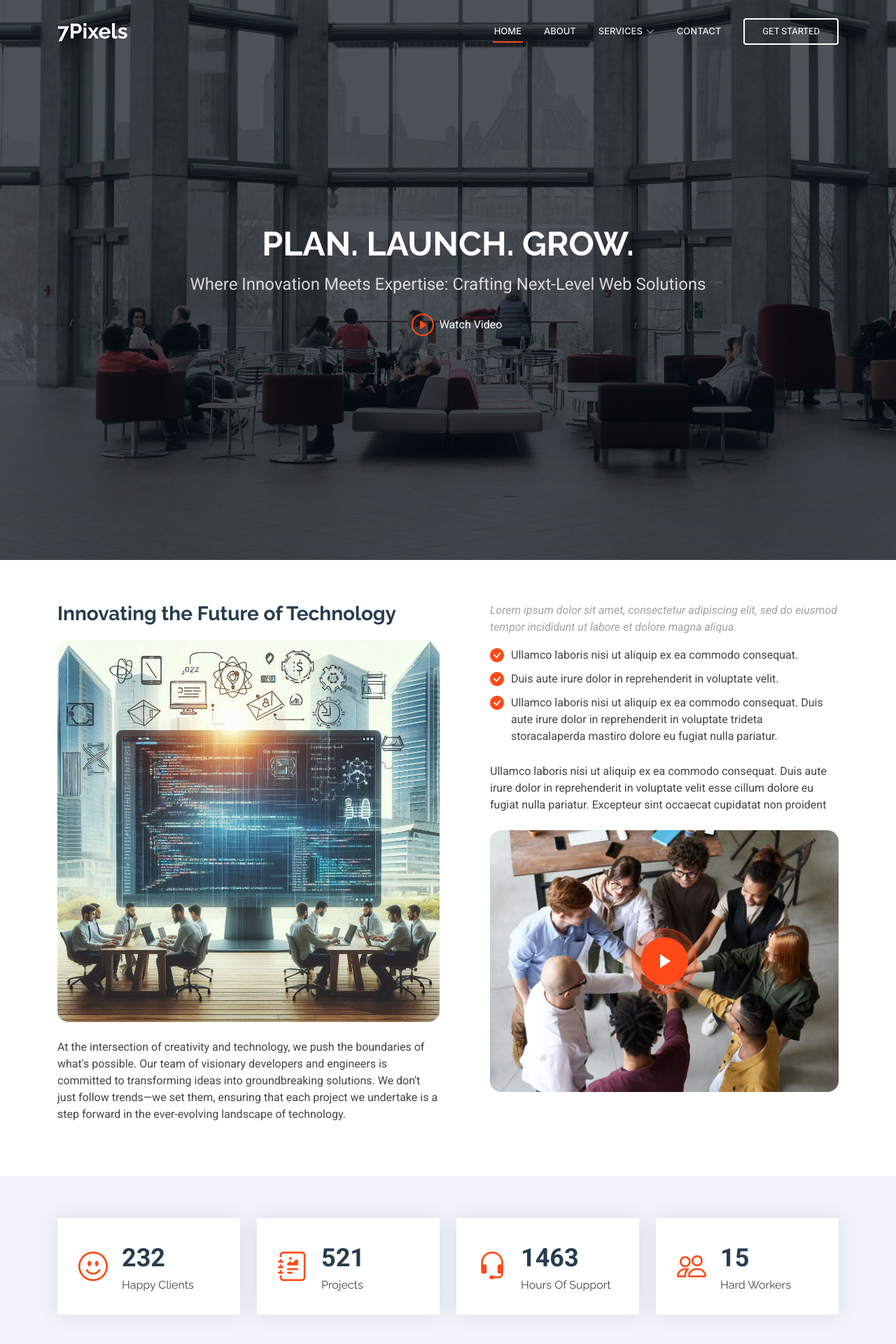
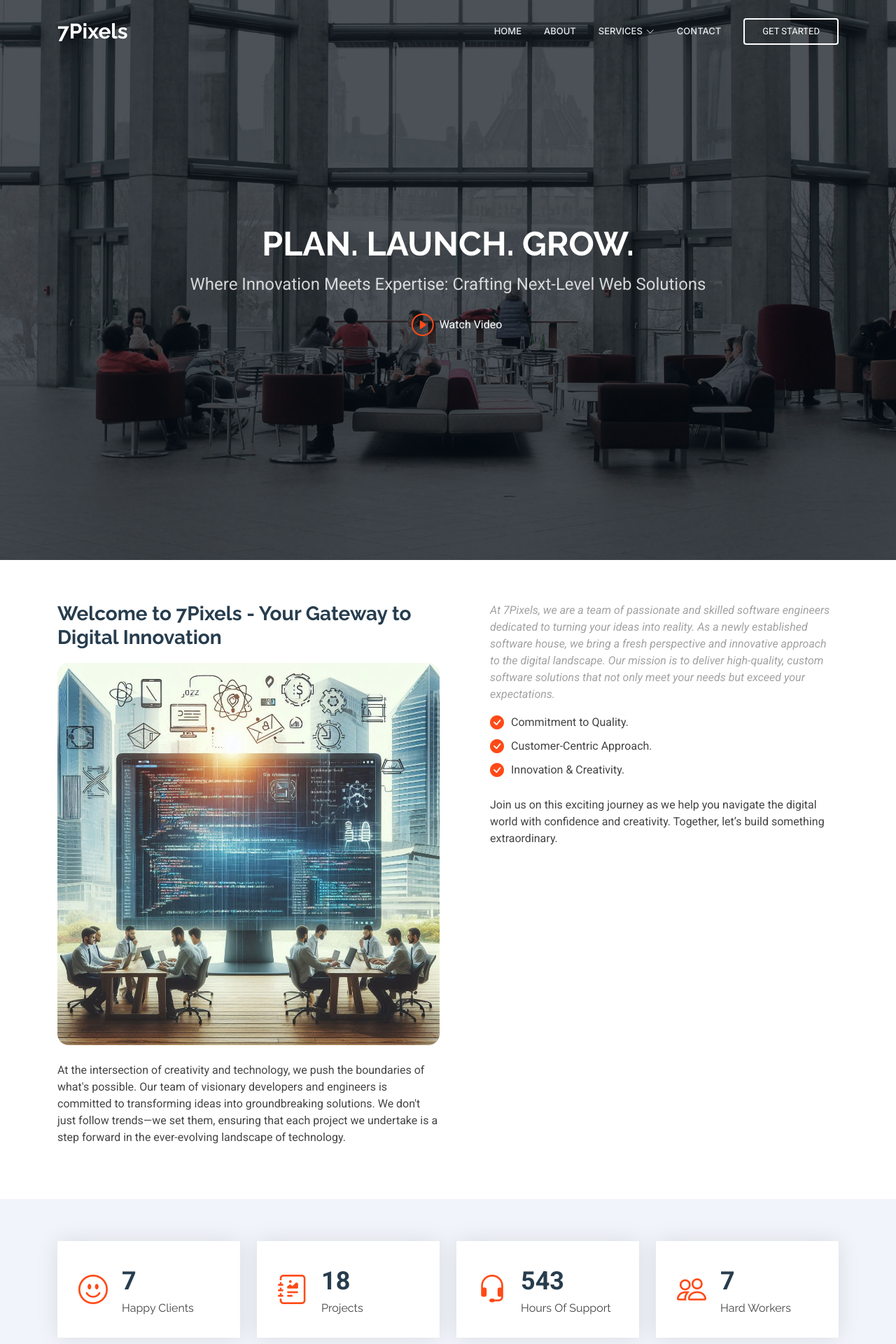
Before and after one commit to ans-naeem/7pixels, a Flask app: page / in a window 1280 px wide. Shown: the top 1920 px of the page at 70% size. Run offline with Flask 3, Linux system fonts and the light colour scheme; some libraries are stand-ins or nearby versions.

Commit message:
first page some information and project listed

```diff
--- a/templates/index.html
+++ b/templates/index.html
@@ -43,7 +43,7 @@
 
       <nav id="navmenu" class="navmenu">
         <ul>
-          <li><a href="#hero" class="active">Home</a></li>
+          <li><a href="{{url_for('homepage')}} class="active">Home</a></li>
           <li><a href="#about">About</a></li>
           <li class="dropdown"><a href="#"><span>Services</span> <i class="bi bi-chevron-down toggle-dropdown"></i></a>
             <ul>
@@ -94,7 +94,7 @@
 
         <div class="row gy-4">
           <div class="col-lg-6" data-aos="fade-up" data-aos-delay="100">
-            <h3>Innovating the Future of Technology
+            <h3>Welcome to 7Pixels - Your Gateway to Digital Innovation
 </h3>
             <img src="static/assets/img/about.jpg" class="img-fluid rounded-4 mb-4" alt="">
             <p>At the intersection of creativity and technology, we push the boundaries of what's possible. Our team of visionary developers and engineers is committed to transforming ideas into groundbreaking solutions. We don't just follow trends—we set them, ensuring that each project we undertake is a step forward in the ever-evolving landscape of technology.</p>
@@ -102,23 +102,22 @@
           <div class="col-lg-6" data-aos="fade-up" data-aos-delay="250">
             <div class="content ps-0 ps-lg-5">
               <p class="fst-italic">
-                Lorem ipsum dolor sit amet, consectetur adipiscing elit, sed do eiusmod tempor incididunt ut labore et dolore
-                magna aliqua.
+                At 7Pixels, we are a team of passionate and skilled software engineers dedicated to turning your ideas into reality. As a newly established software house, we bring a fresh perspective and innovative approach to the digital landscape. Our mission is to deliver high-quality, custom software solutions that
+				not only meet your needs but exceed your expectations.
               </p>
               <ul>
-                <li><i class="bi bi-check-circle-fill"></i> <span>Ullamco laboris nisi ut aliquip ex ea commodo consequat.</span></li>
-                <li><i class="bi bi-check-circle-fill"></i> <span>Duis aute irure dolor in reprehenderit in voluptate velit.</span></li>
-                <li><i class="bi bi-check-circle-fill"></i> <span>Ullamco laboris nisi ut aliquip ex ea commodo consequat. Duis aute irure dolor in reprehenderit in voluptate trideta storacalaperda mastiro dolore eu fugiat nulla pariatur.</span></li>
+                <li><i class="bi bi-check-circle-fill"></i> <span>Commitment to Quality.</span></li>
+                <li><i class="bi bi-check-circle-fill"></i> <span>Customer-Centric Approach.</span></li>
+                <li><i class="bi bi-check-circle-fill"></i> <span>Innovation & Creativity.</span></li>
               </ul>
               <p>
-                Ullamco laboris nisi ut aliquip ex ea commodo consequat. Duis aute irure dolor in reprehenderit in voluptate
-                velit esse cillum dolore eu fugiat nulla pariatur. Excepteur sint occaecat cupidatat non proident
+                Join us on this exciting journey as we help you navigate the digital world with confidence and creativity. Together, let’s build something extraordinary.
               </p>
 
-              <div class="position-relative mt-4">
-                <img src="static/assets/img/about-2.jpg" class="img-fluid rounded-4" alt="">
-                <a href="https://www.youtube.com/watch?v=Y7f98aduVJ8" class="glightbox pulsating-play-btn"></a>
-              </div>
+              <!-- <div class="position-relative mt-4"> -->
+                <!-- <img src="static/assets/img/about-2.jpg" class="img-fluid rounded-4" alt=""> -->
+                <!-- <a href="https://www.youtube.com/watch?v=Y7f98aduVJ8" class="glightbox pulsating-play-btn"></a> -->
+              <!-- </div> -->
             </div>
           </div>
         </div>
@@ -138,7 +137,7 @@
             <div class="stats-item d-flex align-items-center w-100 h-100">
               <i class="bi bi-emoji-smile color-blue flex-shrink-0"></i>
               <div>
-                <span data-purecounter-start="0" data-purecounter-end="232" data-purecounter-duration="1" class="purecounter"></span>
+                <span data-purecounter-start="0" data-purecounter-end="7" data-purecounter-duration="1" class="purecounter"></span>
                 <p>Happy Clients</p>
               </div>
             </div>
@@ -148,7 +147,7 @@
             <div class="stats-item d-flex align-items-center w-100 h-100">
               <i class="bi bi-journal-richtext color-orange flex-shrink-0"></i>
               <div>
-                <span data-purecounter-start="0" data-purecounter-end="521" data-purecounter-duration="1" class="purecounter"></span>
+                <span data-purecounter-start="0" data-purecounter-end="18" data-purecounter-duration="1" class="purecounter"></span>
                 <p>Projects</p>
               </div>
             </div>
@@ -158,7 +157,7 @@
             <div class="stats-item d-flex align-items-center w-100 h-100">
               <i class="bi bi-headset color-green flex-shrink-0"></i>
               <div>
-                <span data-purecounter-start="0" data-purecounter-end="1463" data-purecounter-duration="1" class="purecounter"></span>
+                <span data-purecounter-start="0" data-purecounter-end="543" data-purecounter-duration="1" class="purecounter"></span>
                 <p>Hours Of Support</p>
               </div>
             </div>
@@ -168,7 +167,7 @@
             <div class="stats-item d-flex align-items-center w-100 h-100">
               <i class="bi bi-people color-pink flex-shrink-0"></i>
               <div>
-                <span data-purecounter-start="0" data-purecounter-end="15" data-purecounter-duration="1" class="purecounter"></span>
+                <span data-purecounter-start="0" data-purecounter-end="7" data-purecounter-duration="1" class="purecounter"></span>
                 <p>Hard Workers</p>
               </div>
             </div>
@@ -307,26 +306,26 @@
         <ul class="nav nav-tabs row  d-flex" data-aos="fade-up" data-aos-delay="100">
           <li class="nav-item col-3">
             <a class="nav-link active show" data-bs-toggle="tab" data-bs-target="#features-tab-1">
-              <i class="bi bi-binoculars"></i>
-              <h4 class="d-none d-lg-block">Modi sit est dela pireda nest</h4>
+              <i class="bi bi-browser-chrome"></i>
+              <h4 class="d-none d-lg-block">Pak Auction</h4>
             </a>
           </li>
           <li class="nav-item col-3">
             <a class="nav-link" data-bs-toggle="tab" data-bs-target="#features-tab-2">
-              <i class="bi bi-box-seam"></i>
-              <h4 class="d-none d-lg-block">Unde praesenti mara setra le</h4>
+              <i class="bi bi-flower2"></i>
+              <h4 class="d-none d-lg-block">Plant Watering Advisor </h4>
             </a>
           </li>
           <li class="nav-item col-3">
             <a class="nav-link" data-bs-toggle="tab" data-bs-target="#features-tab-3">
-              <i class="bi bi-brightness-high"></i>
-              <h4 class="d-none d-lg-block">Pariatur explica nitro dela</h4>
+              <i class="bi bi-shop-window"></i>
+              <h4 class="d-none d-lg-block">Ecommerce</h4>
             </a>
           </li>
           <li class="nav-item col-3">
             <a class="nav-link" data-bs-toggle="tab" data-bs-target="#features-tab-4">
-              <i class="bi bi-command"></i>
-              <h4 class="d-none d-lg-block">Nostrum qui dile node</h4>
+              <i class="bi bi-code-square"></i>
+              <h4 class="d-none d-lg-block">Seller dashboard</h4>
             </a>
           </li>
         </ul><!-- End Tab Nav -->
@@ -336,22 +335,26 @@
           <div class="tab-pane fade active show" id="features-tab-1">
             <div class="row">
               <div class="col-lg-6 order-2 order-lg-1 mt-3 mt-lg-0">
-                <h3>Voluptatem dignissimos provident quasi corporis voluptates sit assumenda.</h3>
+                <h3>Welcome to Pak Auction.</h3>
                 <p class="fst-italic">
-                  Lorem ipsum dolor sit amet, consectetur adipiscing elit, sed do eiusmod tempor incididunt ut labore et dolore
-                  magna aliqua.
+                  Pak Auction is a state-of-the-art online auction platform designed to revolutionize the way you buy and sell.
+				  Our platform offers real-time bidding, allowing you to stay ahead in the auction with instant updates.
+				  With our automated bidding feature, you can set your maximum bid and let the system do the work for you,
+				  ensuring you never miss out on a deal.
+				  We prioritize your security with robust
+				  payment processing, providing a safe and seamless transaction experience. Additionally,
+				  our AI-driven recommendations help you discover items tailored to your interests,
+				  making your auction experience more personalized and efficient.
                 </p>
                 <ul>
                   <li><i class="bi bi-check2-all"></i>
-                    <spab>Ullamco laboris nisi ut aliquip ex ea commodo consequat.</spab>
+                    <spab>Security with robust payment processing</spab>
                   </li>
-                  <li><i class="bi bi-check2-all"></i> <span>Duis aute irure dolor in reprehenderit in voluptate velit</span>.</li>
-                  <li><i class="bi bi-check2-all"></i> <span>Ullamco laboris nisi ut aliquip ex ea commodo consequat. Duis aute irure dolor in reprehenderit in voluptate trideta storacalaperda mastiro dolore eu fugiat nulla pariatur.</span></li>
+                  <li><i class="bi bi-check2-all"></i> <span>Safe and Seamless transaction experience</span>.</li>
+                  <li><i class="bi bi-check2-all"></i> <span>AI-driven recommendations.</span></li>
                 </ul>
                 <p>
-                  Ullamco laboris nisi ut aliquip ex ea commodo consequat. Duis aute irure dolor in reprehenderit in voluptate
-                  velit esse cillum dolore eu fugiat nulla pariatur. Excepteur sint occaecat cupidatat non proident, sunt in
-                  culpa qui officia deserunt mollit anim id est laborum
+
                 </p>
               </div>
               <div class="col-lg-6 order-1 order-lg-2 text-center">
@@ -363,21 +366,24 @@
           <div class="tab-pane fade" id="features-tab-2">
             <div class="row">
               <div class="col-lg-6 order-2 order-lg-1 mt-3 mt-lg-0">
-                <h3>Neque exercitationem debitis soluta quos debitis quo mollitia officia est</h3>
+                <h3>Welcome to Plant Water Advisor</h3>
                 <p>
-                  Ullamco laboris nisi ut aliquip ex ea commodo consequat. Duis aute irure dolor in reprehenderit in voluptate
-                  velit esse cillum dolore eu fugiat nulla pariatur. Excepteur sint occaecat cupidatat non proident, sunt in
-                  culpa qui officia deserunt mollit anim id est laborum
+                  Our Plant Watering Advisor is a smart tool designed to help you take better care of your plants.
+				  By simply entering the location of your plant, our system analyzes the current weather conditions
+				  and gives you a clear recommendation on whether you should water your plant today or not.
+				  This service considers factors like rainfall, temperature, humidity,
+				  and more to ensure your plants get the right amount of water.
+				  Whether you're a gardening enthusiast or just want to keep your indoor plants healthy,
+				  the Plant Watering Advisor makes plant care easy and efficient.
                 </p>
                 <p class="fst-italic">
-                  Lorem ipsum dolor sit amet, consectetur adipiscing elit, sed do eiusmod tempor incididunt ut labore et dolore
-                  magna aliqua.
+                  Your plants' watering needs are assessed based on the specific location you provide, ensuring accurate recommendations.
                 </p>
                 <ul>
-                  <li><i class="bi bi-check2-all"></i> <span>Ullamco laboris nisi ut aliquip ex ea commodo consequat.</span></li>
-                  <li><i class="bi bi-check2-all"></i> <span>Duis aute irure dolor in reprehenderit in voluptate velit.</span></li>
-                  <li><i class="bi bi-check2-all"></i> <span>Provident mollitia neque rerum asperiores dolores quos qui a. Ipsum neque dolor voluptate nisi sed.</span></li>
-                  <li><i class="bi bi-check2-all"></i> <span>Ullamco laboris nisi ut aliquip ex ea commodo consequat. Duis aute irure dolor in reprehenderit in voluptate trideta storacalaperda mastiro dolore eu fugiat nulla pariatur.</span></li>
+                  <li><i class="bi bi-check2-all"></i> <span>Weather-Driven Recommendations.</span></li>
+                  <li><i class="bi bi-check2-all"></i> <span>Simple and User-Friendly.</span></li>
+                  <li><i class="bi bi-check2-all"></i> <span>Ideal for All Gardeners.</span></li>
+                  <li><i class="bi bi-check2-all"></i> <span>Weather-Driven Recommendations.</span></li>
                 </ul>
               </div>
               <div class="col-lg-6 order-1 order-lg-2 text-center">
@@ -389,20 +395,23 @@
           <div class="tab-pane fade" id="features-tab-3">
             <div class="row">
               <div class="col-lg-6 order-2 order-lg-1 mt-3 mt-lg-0">
-                <h3>Voluptatibus commodi ut accusamus ea repudiandae ut autem dolor ut assumenda</h3>
+                <h3>Welcome to our Ecommerce Store</h3>
                 <p>
-                  Ullamco laboris nisi ut aliquip ex ea commodo consequat. Duis aute irure dolor in reprehenderit in voluptate
-                  velit esse cillum dolore eu fugiat nulla pariatur. Excepteur sint occaecat cupidatat non proident, sunt in
-                  culpa qui officia deserunt mollit anim id est laborum
+                 ur eCommerce store is designed to provide a seamless and enjoyable shopping
+				 experience for our customers. With an intuitive interface, finding and
+				 purchasing products is effortless. We prioritize security, ensuring all
+				 transactions are protected with secure payment processing. Our AI-driven
+				 algorithms offer personalized product recommendations, helping customers
+				 discover items tailored to their preferences. The store's responsive
+				 design guarantees a consistent and smooth experience across all devices, from desktops to smartphones.
                 </p>
                 <ul>
-                  <li><i class="bi bi-check2-all"></i> <span>Ullamco laboris nisi ut aliquip ex ea commodo consequat.</span></li>
-                  <li><i class="bi bi-check2-all"></i> <span>Duis aute irure dolor in reprehenderit in voluptate velit.</span></li>
-                  <li><i class="bi bi-check2-all"></i> <span>Provident mollitia neque rerum asperiores dolores quos qui a. Ipsum neque dolor voluptate nisi sed.</span></li>
+                  <li><i class="bi bi-check2-all"></i> <span>Seamless Shopping Experience</span></li>
+                  <li><i class="bi bi-check2-all"></i> <span>Responsive Design</span></li>
+                  <li><i class="bi bi-check2-all"></i> <span>Efficient Order Management.</span></li>
                 </ul>
                 <p class="fst-italic">
-                  Lorem ipsum dolor sit amet, consectetur adipiscing elit, sed do eiusmod tempor incididunt ut labore et dolore
-                  magna aliqua.
+                 Our platform offers an intuitive and smooth shopping experience, making it easy for customers to find and purchase products.
                 </p>
               </div>
               <div class="col-lg-6 order-1 order-lg-2 text-center">
@@ -1003,14 +1012,30 @@
         </div>
 
         <div class="col-lg-4 col-md-12 footer-newsletter">
-          <h4>Our Newsletter</h4>
-          <p>Subscribe to our newsletter and receive the latest news about our products and services!</p>
-          <form action="static/forms/newsletter.php" method="post" class="php-email-form">
-            <div class="newsletter-form"><input type="email" name="email"><input type="submit" value="Subscribe"></div>
-            <div class="loading">Loading</div>
-            <div class="error-message"></div>
-            <div class="sent-message">Your subscription request has been sent. Thank you!</div>
-          </form>
+	  <div class="card shadow-sm bg-transparent text-white">
+		<div class="card-body">
+		  <h4 class="card-title text-center">Got a Suggestion or Question?</h4>
+		  <p class="text-center mb-4">Feel free to send me an email with your thoughts or inquiries.</p>
+		  <form action="mailto:ans.naeem31@gmail.com" method="post" enctype="text/plain">
+			<div class="form-group mb-3">
+			  <label for="email" class="form-label">Your Email:</label>
+			  <input type="email" class="form-control  text-white border-secondary" id="email" name="email" placeholder="Enter your email" required>
+			</div>
+			<div class="form-group mb-3">
+			  <label for="message" class="form-label">Your Message:</label>
+			  <textarea class="form-control  text-white border-secondary" id="message" name="message" rows="4" placeholder="Write your message here" required></textarea>
+			</div>
+			<div class="d-grid">
+			  <button type="submit" class="btn btn-outline-light" style="color: #FF6F00; border-color: #FF6F00; border-width: 2px; background-color: transparent;"
+				onmouseover="this.style.backgroundColor='#FF6F00'; this.style.color='#fff';"
+				onmouseout="this.style.backgroundColor='transparent'; this.style.color='#FF6F00';"> Send </button>
+			</div>
+		  </form>
+		</div>
+	  </div>
+
+
+
         </div>
 
       </div>
@@ -1019,11 +1044,8 @@
     <div class="container copyright text-center mt-4">
       <p>© <span>Copyright</span> <strong class="px-1 sitename">7Pixels</strong> <span>All Rights Reserved</span></p>
       <div class="credits">
-        <!-- All the links in the footer should remain intact. -->
-        <!-- You can delete the links only if you've purchased the pro version. -->
-        <!-- Licensing information: https://bootstrapmade.com/license/ -->
-        <!-- Purchase the pro version with working PHP/AJAX contact form: [buy-url] -->
-        Designed by <a href="https://bootstrapmade.com/">BootstrapMade</a>
+
+        Designed by <a href="{{url_for('homepage')}}">7Pixels</a>
       </div>
     </div>
 
```
Also changed, not shown: templates/service-details.html (+10 -15 lines), templates/web-development.html (+14 -14 lines).
